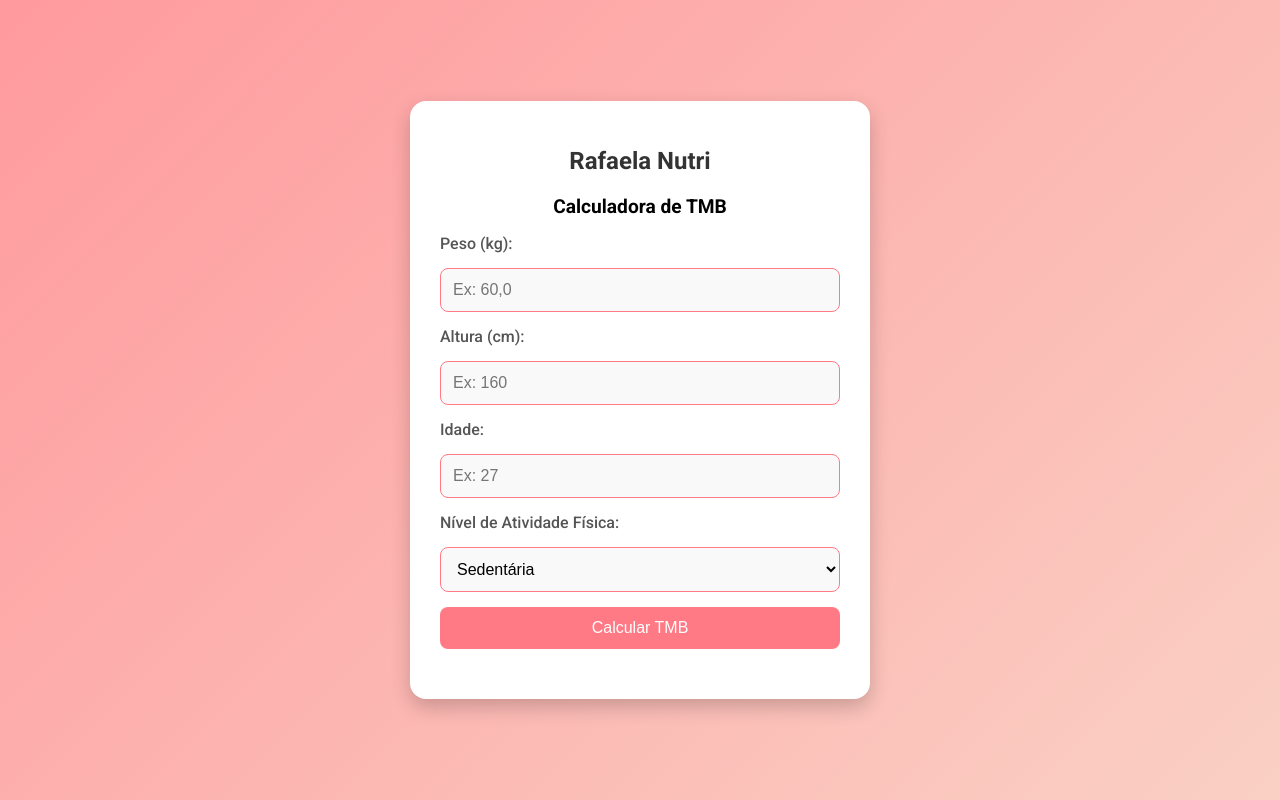
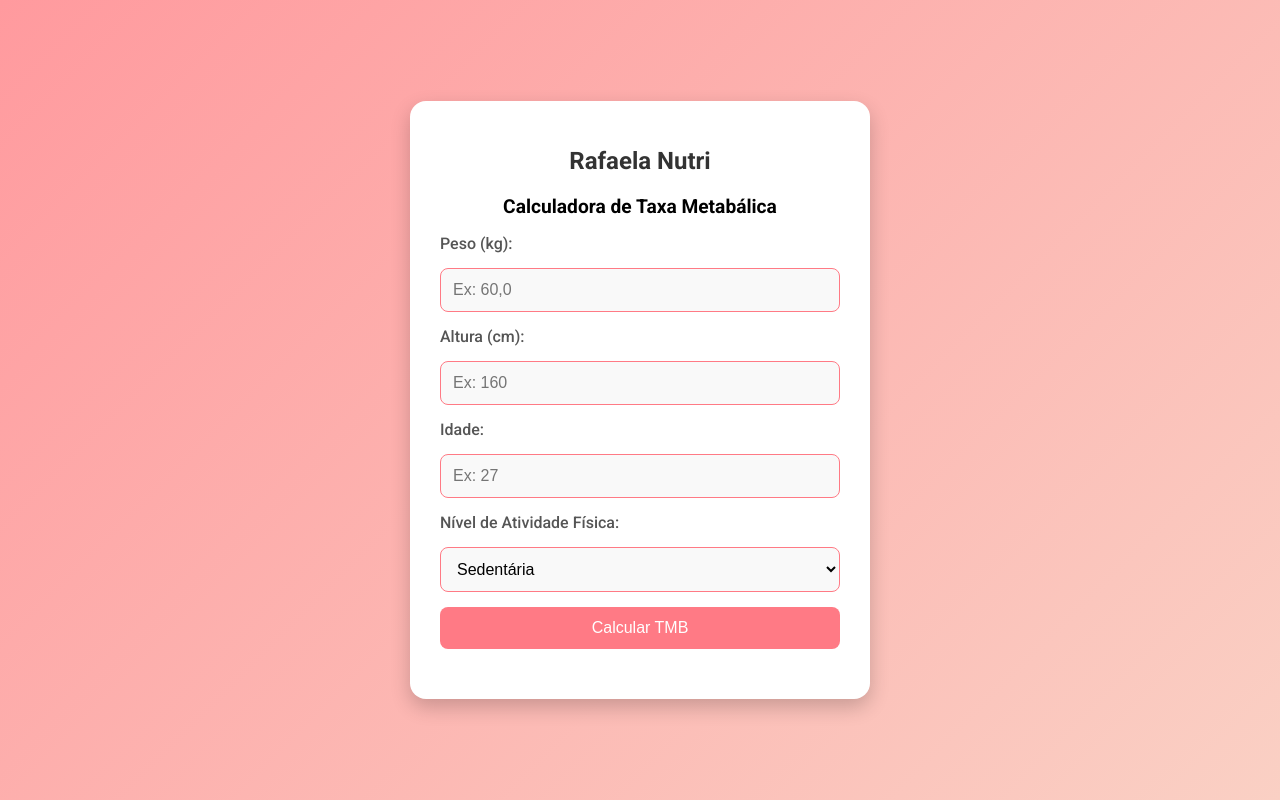
Before and after one commit to Leonardomaiaarruda/rafaelanutri, a plain HTML site: page index.html in a window 1280 px wide. Drawn offline with Linux system fonts and the light colour scheme.

Commit message:
name rafaela nutri

```diff
--- a/index.html
+++ b/index.html
@@ -10,7 +10,7 @@
 <body>
     <div class="container">
         <h1>Rafaela Nutri</h1>
-        <h2>Calculadora de TMB</h2>
+        <h2>Calculadora de Taxa Metabálica</h2>
         <form id="tmbForm">
             <label for="weight">Peso (kg):</label>
             <input  id="weight" placeholder="Ex: 60,0" required>
```
